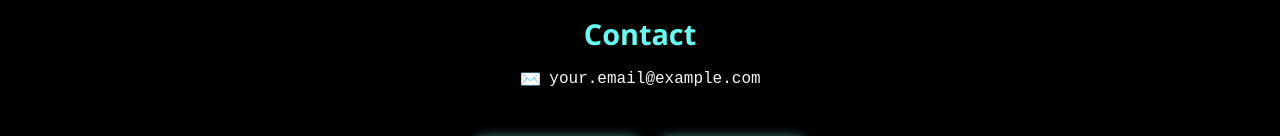
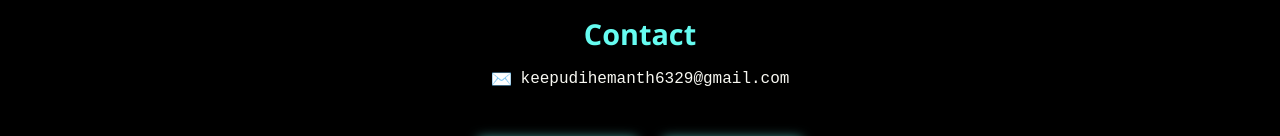
Before and after one commit to hemanthkeepudi/Portfoli, a plain HTML site: page index.html in a window 1280 px wide. Shown: the part 3435-3571 px from the top of the page. Drawn offline with nearby package versions, Linux system fonts and the light colour scheme; animation ran at ten frames a second.

Commit message:
Update index.html

```diff
--- a/index.html
+++ b/index.html
@@ -237,7 +237,7 @@
           <h2>Contact</h2>
           <p class="contact-email">
             <span class="contact-icon">✉️</span>
-              <a href="mailto:keepudihemanth6329@example.com">your.email@example.com</a>
+              <a href="mailto:keepudihemanth6329@example.com">keepudihemanth6329@gmail.com</a>
           </p>
           <div class="contact-buttons">
             <a href="https://www.linkedin.com/in/hemanth-keepudi/" target="_blank" rel="noopener noreferrer" class="contact-btn linkedin-btn">
```
